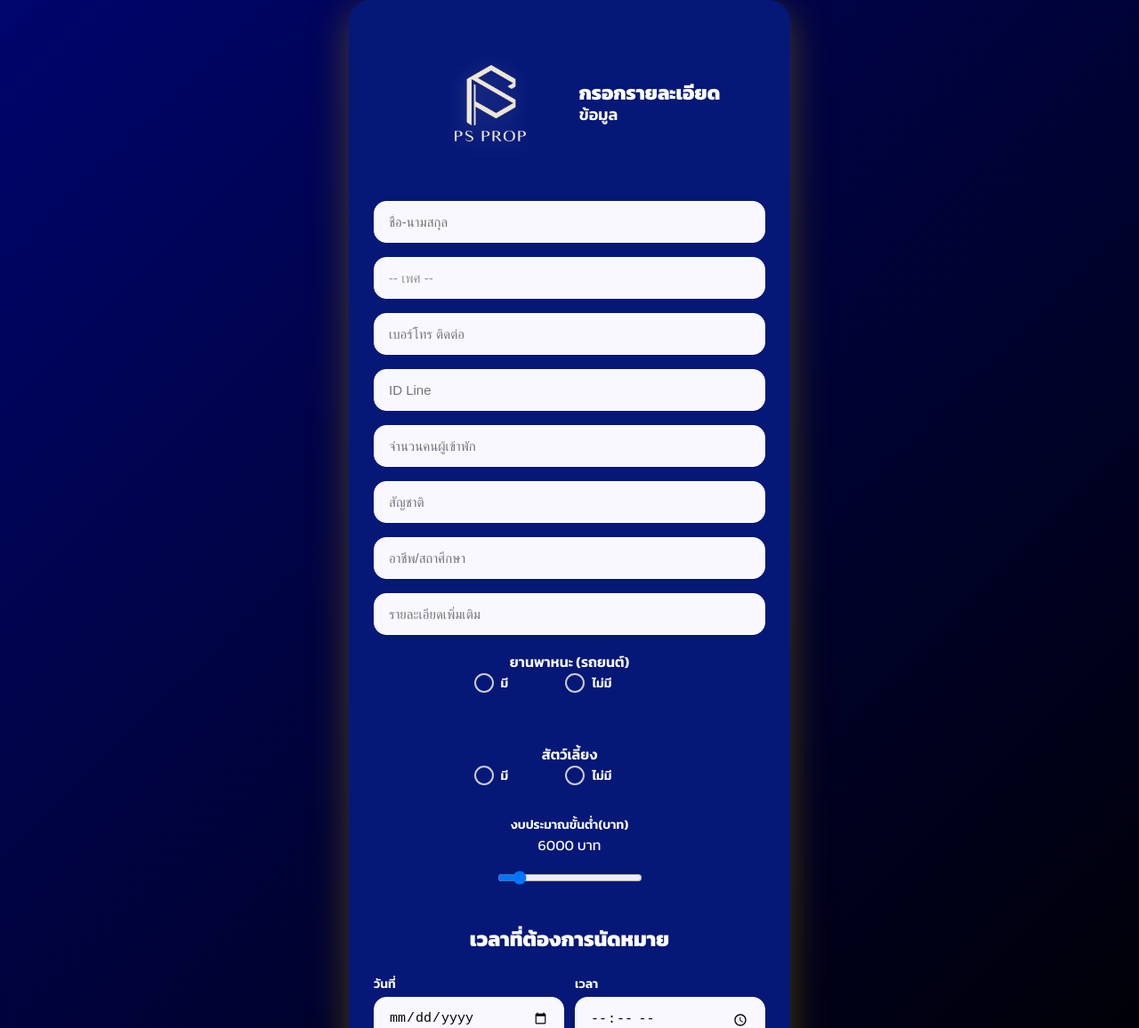
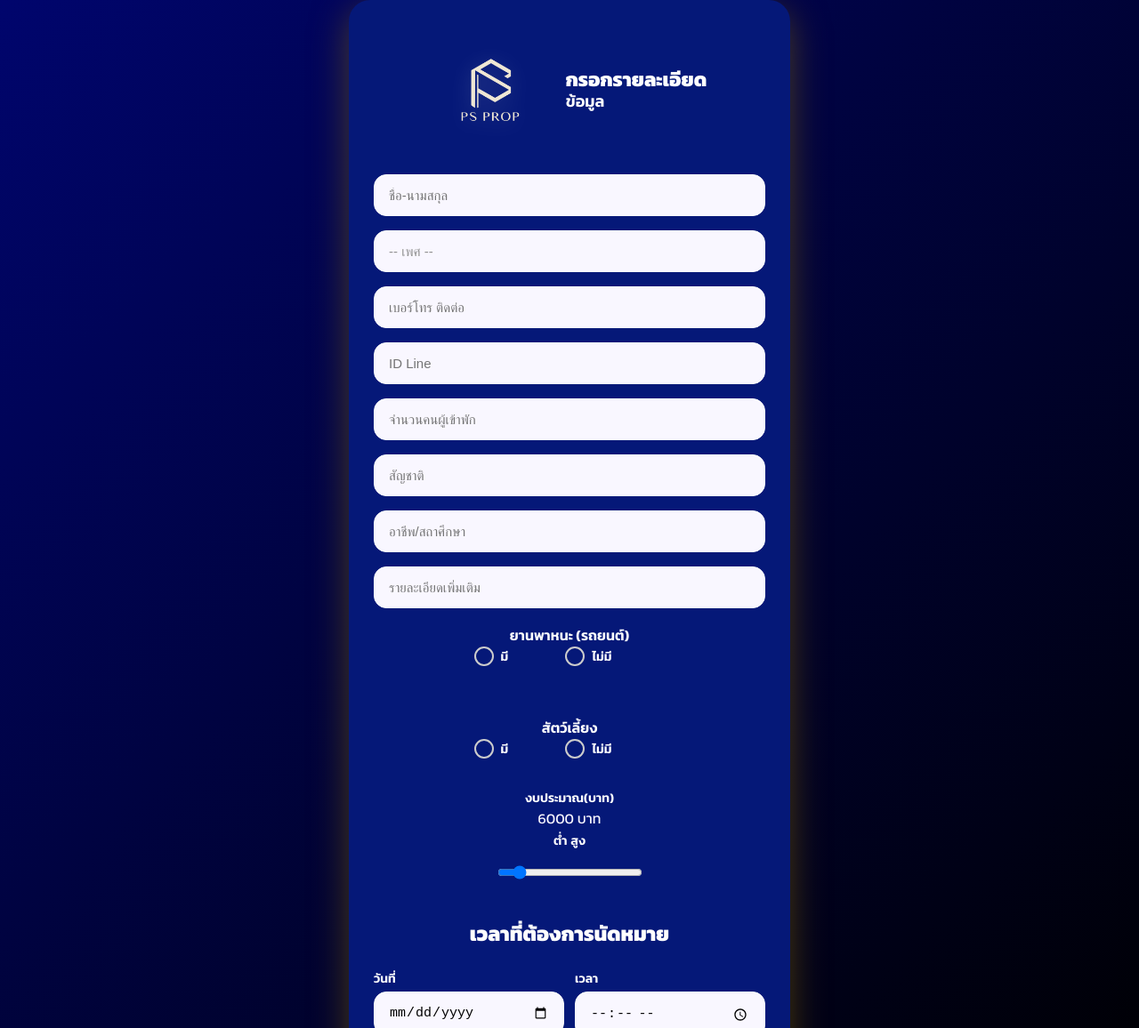
Before and after one commit to phumin4849/Ps_Prop, a plain HTML site: page index.html in a window 1280 px wide. Shown: the top 1156 px of the page at 89% size. Drawn offline with Linux system fonts and the light colour scheme.

Commit message:
update code

```diff
--- a/index.html
+++ b/index.html
@@ -89,10 +89,13 @@
           <br>
 
           <div class="budget-box">
-            <label for="budget">งบประมาณขั้นต่ำ(บาท)</label>
+            <label for="budget">งบประมาณ(บาท)</label>
 
             <div class="range-value">
               <span id="budgetValue">3000</span> บาท
+              <br>
+              <label for="budet">ต่ำ</label>
+              <label for="budet">สูง</label>
             </div>
 
             <input type="range" id="budget" name="budget" min="6000" max="15000" step="500" value="6000">
@@ -135,7 +138,7 @@
 
     // ส่งฟอร์มแบบ async
 
-    const scriptURL = "https://script.google.com/macros/s/AKfycbxNdKaFkrSinHqIVEFzwKjU6SdqansIhWTGamkigciQ9itg7PFI70WI_yNFDph2yrmciQ/exec";
+    const scriptURL = "https://script.google.com/macros/s/AKfycbwj36RrWHkMc_EMTgcYMM-SF32-Y2j-G6UvsMhe47Z5s-UU3aitAh0IL8NgnABrZBrd/exec";
 
     document.getElementById("bookingForm").addEventListener("submit", async function(e) {
       e.preventDefault();
@@ -158,7 +161,6 @@
 
         // ถ้าส่งถึง Apps Script แล้ว ให้ถือว่าสำเร็จทันที
         message.textContent = "ส่งข้อมูลสำเร็จ ✅ ";
-        message.textContent = "กรุณารอการ Confirm จากเเอดมินสักครู่ครับ";
         form.reset();
 
       } catch (err) {
--- a/style.css
+++ b/style.css
@@ -33,7 +33,7 @@ body {
 }
 
 .logo img {
-  width: 160px;
+  width: 130px;
   height: auto;
   border-radius: 16px;
   filter: drop-shadow(0 4px 12px rgba(255, 255, 255, 0.198));
```
